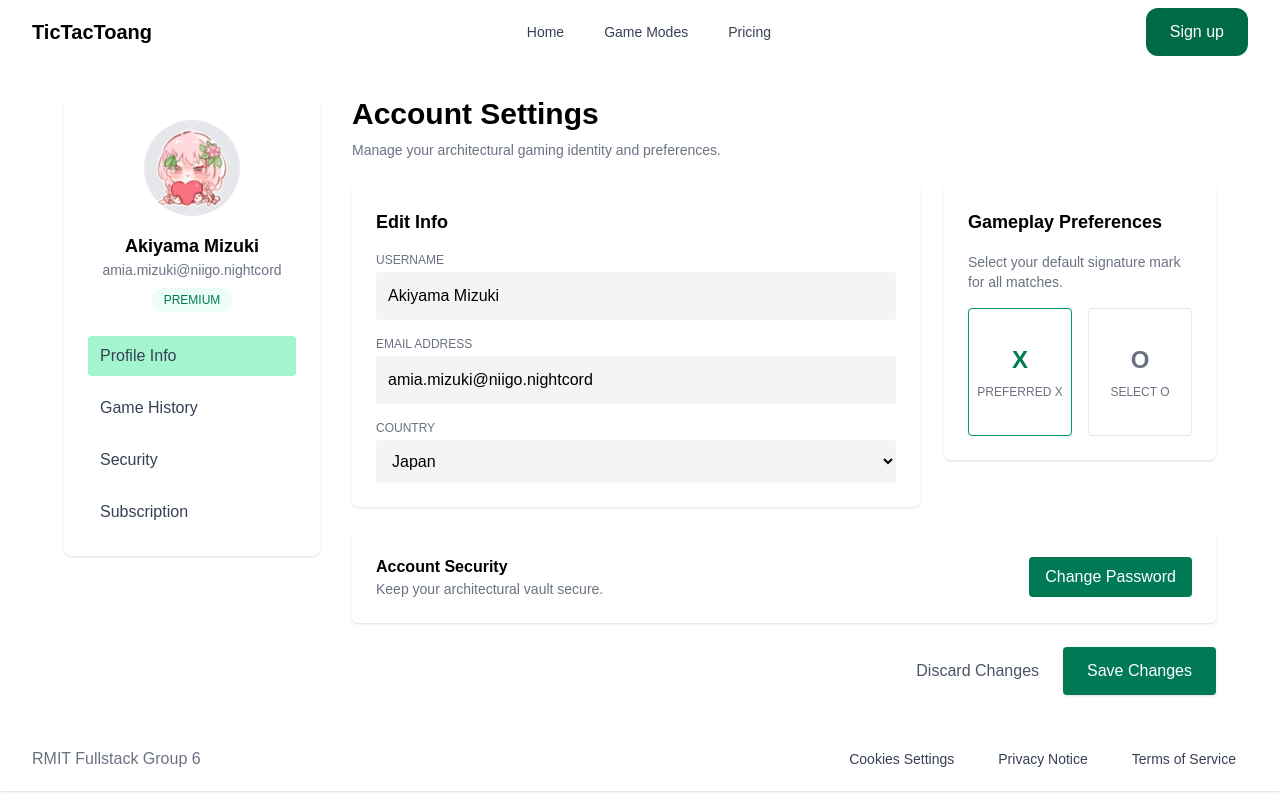
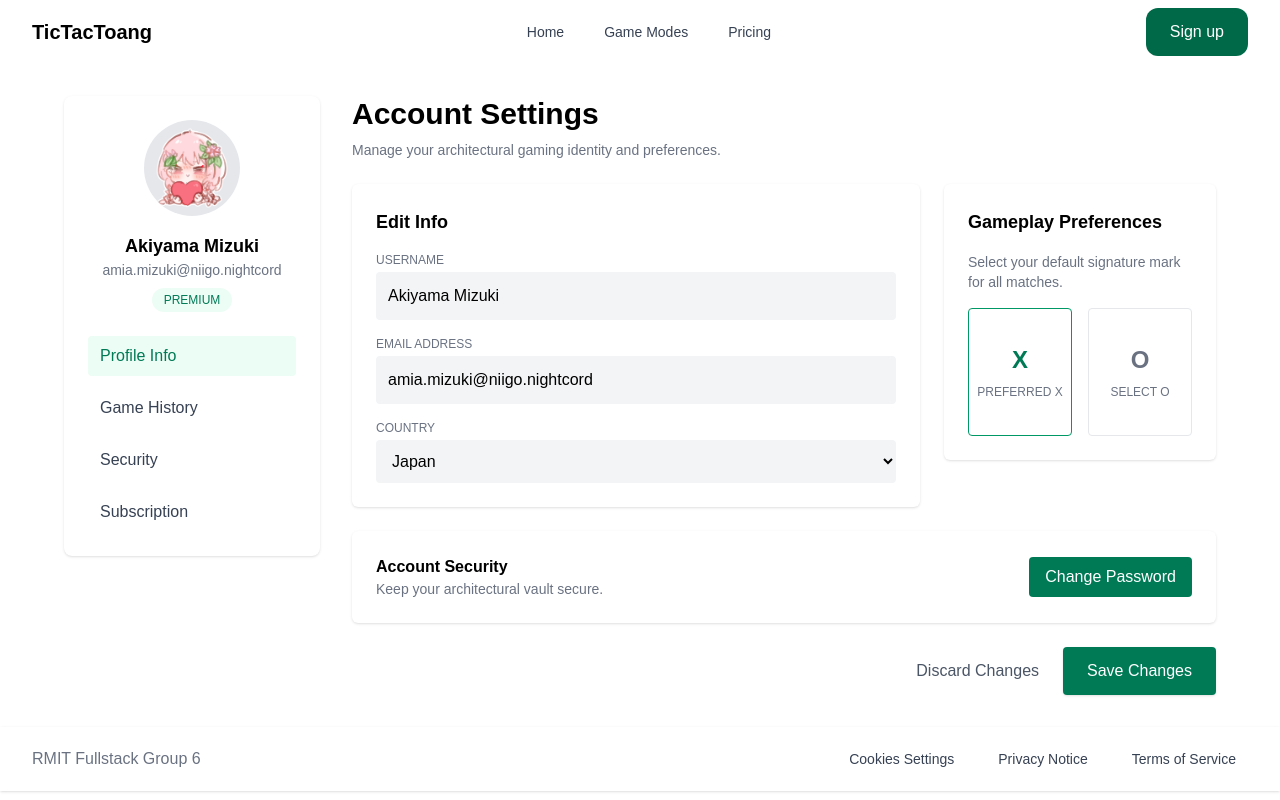
Before and after one commit to RMIT-Full-Stack-Development-2026A/Group6, a Next.js app: page /1/profile in a window 1280 px wide. Built offline with nearby package versions, Linux system fonts and the light colour scheme.

Commit message:
clickable buttons also cursor now correctly display as pointer

```diff
--- a/src/components/profile/ProfileSidebar.tsx
+++ b/src/components/profile/ProfileSidebar.tsx
@@ -1,16 +1,37 @@
 "use client"
 
+import Image from "next/image";
+
+type SidebarProps = {
+  username?: string
+  email?: string
+  premium?: boolean
+  active?: string
+  onSelect?: (tab: string) => void
+}
+
 export default function ProfileSidebar({
-    username = "Akiyama Mizuki",
-    email = "amia.mizuki@niigo.nightcord",
-    premium = true
-}: { username?: string; email?: string; premium?: boolean }) {
+  username = "Akiyama Mizuki",
+  email = "amia.mizuki@niigo.nightcord",
+  premium = true,
+  active = 'profile',
+  onSelect
+}: SidebarProps) {
+  const btn = (id: string, label: string) => (
+    <button
+      onClick={() => onSelect && onSelect(id)}
+      className={`w-full text-left px-3 py-2 rounded flex items-center gap-3 cursor-pointer ${active === id ? 'bg-emerald-50 text-emerald-700' : 'text-gray-700'}`}
+    >
+      {label}
+    </button>
+  )
+
   return (
     <aside className="w-64 bg-white rounded-lg p-6 shadow-sm">
       <div className="flex flex-col items-center">
         <div className="w-24 h-24 rounded-full bg-gray-200 overflow-hidden mb-4">
           {/* placeholder avatar */}
-          <img src="/pfp.png" alt="avatar" className="w-full h-full object-cover" />
+          <Image src="/pfp.png" alt="avatar" className="w-full h-full object-cover" width={100} height={100}/>
         </div>
         <div className="text-lg font-bold text-black">{username}</div>
         <div className="text-sm text-gray-500">{email}</div>
@@ -18,10 +39,10 @@ export default function ProfileSidebar({
       </div>
 
       <nav className="mt-6 space-y-3">
-        <button className="w-full text-gray-700 text-left px-3 py-2 bg-emerald-200 rounded flex items-center gap-3">Profile Info</button>
-        <button className="w-full text-gray-700 text-left px-3 py-2 rounded flex items-center gap-3">Game History</button>
-        <button className="w-full text-gray-700 text-left px-3 py-2 rounded flex items-center gap-3">Security</button>
-        <button className="w-full text-gray-700 text-left px-3 py-2 rounded flex items-center gap-3">Subscription</button>
+        {btn('profile', 'Profile Info')}
+        {btn('history', 'Game History')}
+        {btn('security', 'Security')}
+        {btn('subscription', 'Subscription')}
       </nav>
     </aside>
   )
```
